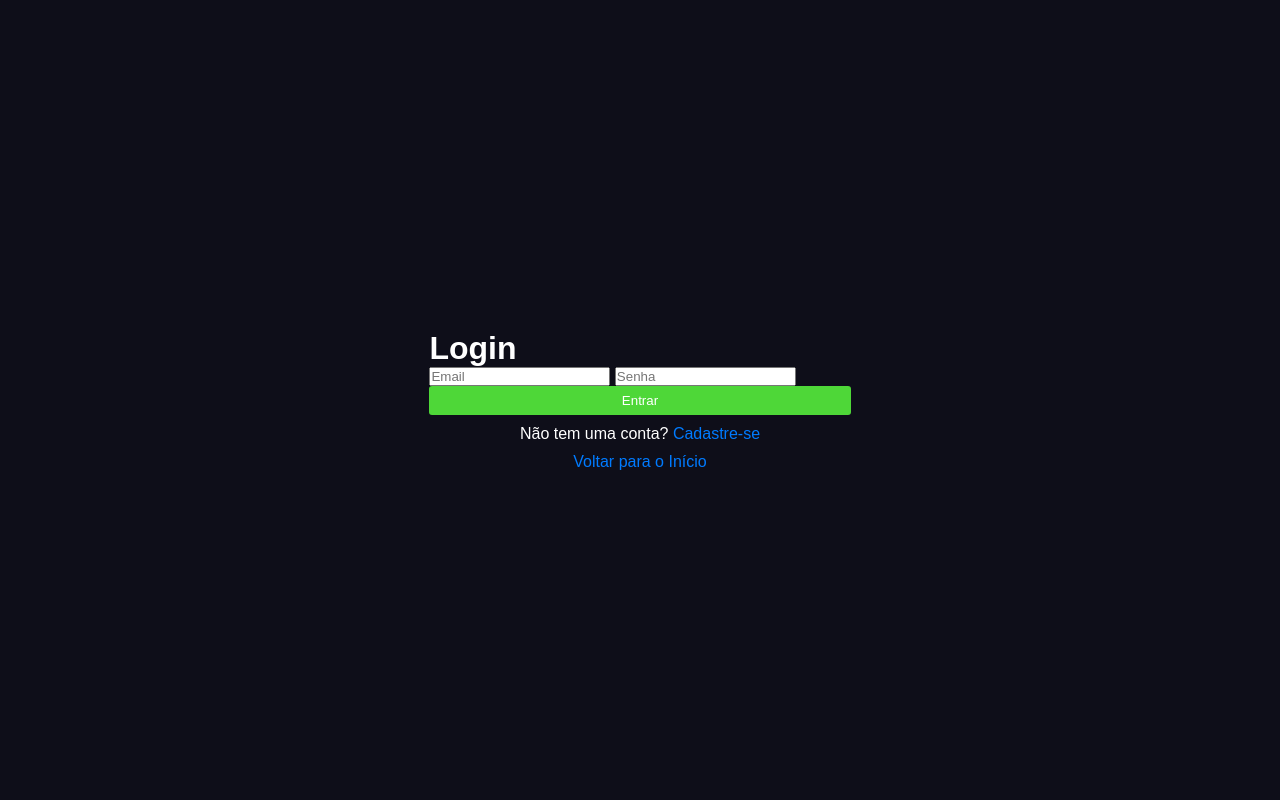
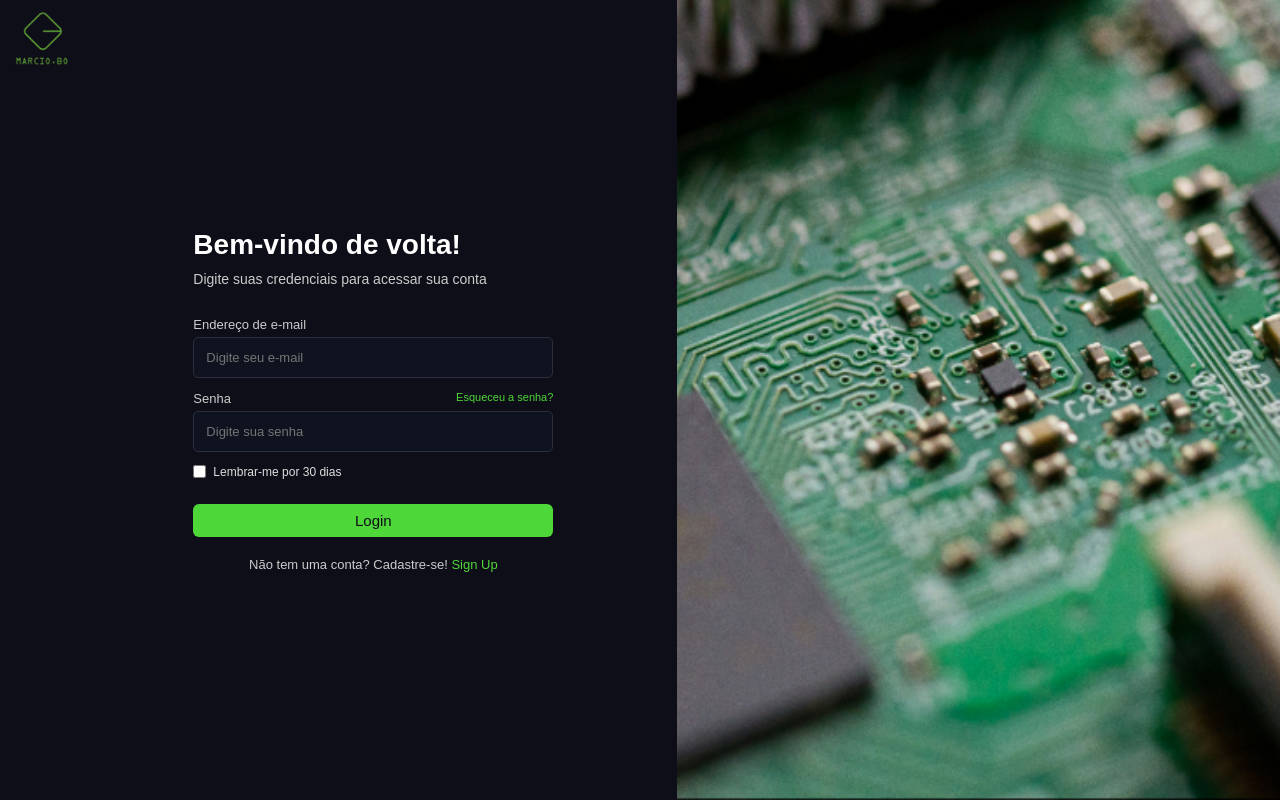
Before and after one commit to CaioDamascenoLK/edutec, a plain HTML site: page frontend/pages/login/login.html in a window 1280 px wide. Drawn offline with Linux system fonts and the light colour scheme.

Commit message:
Arrumando o css da página login

```diff
--- a/frontend/pages/login/login.css
+++ b/frontend/pages/login/login.css
@@ -1,52 +1,142 @@
 @import "/frontend/css/global.css";
+@import "/frontend/css/nav.css";
 body {
-    font-family: Arial, sans-serif;
+    background-color: var(--fundo);
+    color: var(--branco);
+    height: 100vh;
+    overflow: hidden;
+}
+.header {
+    width: 100%;
+    padding: 1.5rem 2rem;
+    display: flex;
+    align-items: center;
+    position: absolute;
+    top: 0;
+    left: 0;
+    z-index: 20;
+}
+
+.logo {
+    display: flex;
+    align-items: center;
+    gap: 1rem;
+    margin-top: 1.5rem;
+    margin-left: 1.5rem;
+    text-decoration: none;
+}
+
+.logo img {
+    height: 45px;
+    width: auto;
+}
+.page {
+    display: flex;
+    height: 100%;
+}
+
+.left {
+    width: 50%;
+    background-color: var(--fundo);
     display: flex;
     justify-content: center;
     align-items: center;
-    height: 100vh;
-    background-color: var(--fundo);
+    padding: 3rem;
 }
 
-.login-container {
-    background-color: white;
-    padding: 2rem;
-    border-radius: 5px;
-    box-shadow: 0 0 10px rgba(0, 0, 0, 0.1);
+.form-box {
+    width: 360px;
+}
+
+h1 {
+    font-size: 2.8rem;
+    margin-bottom: 1rem;
+}
+
+.sub {
+    font-size: 1.4rem;
+    color: #cccccc;
+    margin-bottom: 3rem;
 }
 
 .input-group {
-    margin-bottom: 1rem;
+    margin-bottom: 1.3rem;
 }
 
 .input-group label {
+    font-size: 1.3rem;
+    color: #cccccc;
+    margin-bottom: 0.5rem;
     display: block;
-    margin-bottom: 0.5rem;
 }
 
 .input-group input {
     width: 100%;
-    padding: 0.5rem;
-    border: 1px solid #ccc;
-    border-radius: 3px;
+    padding: 1.2rem;
+    background-color: #0f1320;
+    border: 1px solid #2a2e3d;
+    color: var(--branco);
+    border-radius: 0.5rem;
+    font-size: 1.3rem;
+}
+
+.input-group input:focus {
+    border-color: var(--verde);
+    outline: none;
+}
+
+.forgot {
+    font-size: 1.1rem;
+    float: right;
+    color: var(--verde);
+    text-decoration: none;
+    margin-bottom: 0.5rem;
+}
+
+.checkbox-container {
+    display: flex;
+    align-items: center;
+    gap: 0.7rem;
+    margin-bottom: 1.5rem;
+}
+
+.checkbox-container label {
+    font-size: 1.2rem;
+    color: #ddd;
 }
 
 button {
     width: 100%;
-    padding: 0.7rem;
+    padding: .8rem;
     background-color: var(--verde);
-    color: white;
+    color: var(--fundo);
     border: none;
-    border-radius: 3px;
+    border-radius: 0.6rem;
     cursor: pointer;
+    font-size: 1.5rem;
+    margin-top: 1rem;
+    transition: 0.2s;
 }
 
-p {
-    text-align: center;
-    margin-top: 1rem;
+button:hover {
+    opacity: 0.9;
 }
 
-a {
-    color: #007bff;
+.register-text {
+    text-align: center;
+    margin-top: 2rem;
+    color: #cccccc;
+    font-size: 1.3rem;
+}
+
+.register-text a {
+    color: var(--verde);
     text-decoration: none;
 }
+
+.right {
+    width: 50%;
+    background-size: cover;
+    background-position: center;
+    background-repeat: no-repeat;
+}
--- a/frontend/pages/login/login.html
+++ b/frontend/pages/login/login.html
@@ -5,34 +5,77 @@
     <meta name="viewport" content="width=device-width, initial-scale=1.0">
     <title>Login / Cadastro</title>
     <link rel="stylesheet" href="login.css">
+    <script src="login.js" defer></script>
 </head>
 <body>
-    <div class="container">
-        <!-- Tela de Login -->
-        <div id="login-view">
-            <h1>Login</h1>
+
+<div class="page">
+    <div class="logo">
+        <a href="/frontend/index.html">
+            <img src="/frontend/pages/img/logoMarcio.png" alt="logo MarcioBo">
+        </a>
+    </div>
+
+    <div class="left">
+        <div id="login-view" class="form-box">
+            <h1>Bem-vindo de volta!</h1>
+            <p class="sub">Digite suas credenciais para acessar sua conta</p>
             <form id="login-form">
-                <input type="email" id="login-email" placeholder="Email" required>
-                <input type="password" id="login-password" placeholder="Senha" required>
-                <button type="submit">Entrar</button>
+                <div class="input-group">
+                    <label for="login-email">Endereço de e-mail</label>
+                    <input type="email" id="login-email" placeholder="Digite seu e-mail" required>
+                </div>
+                <div class="input-group">
+                    <label for="login-password">
+                        Senha
+                        <a href="#" class="forgot">Esqueceu a senha?</a>
+                    </label>
+                    <input type="password" id="login-password" placeholder="Digite sua senha" required>
+                </div>
+                <div class="checkbox-container">
+                    <input type="checkbox" id="remember">
+                    <label for="remember">Lembrar-me por 30 dias</label>
+                </div>
+
+                <button type="submit">Login</button>
             </form>
-            <p>Não tem uma conta? <a href="#" id="show-signup">Cadastre-se</a></p>
-            <p><a href="../../index.html">Voltar para o Início</a></p>
+            <p class="register-text">Não tem uma conta? Cadastre-se!
+                <a href="#" id="show-signup">Sign Up</a>
+            </p>
         </div>
 
-        <!-- Tela de Cadastro -->
-        <div id="signup-view" style="display: none;">
-            <h1>Cadastro</h1>
+        <div id="signup-view" class="form-box" style="display: none;">
+            <h1>Criar conta</h1>
+            <p class="sub">Preencha os dados para criar sua conta</p>
             <form id="signup-form">
-                <input type="text" id="signup-username" placeholder="Nome de usuário" required>
-                <input type="email" id="signup-email" placeholder="Email" required>
-                <input type="password" id="signup-password" placeholder="Senha" required>
-                <button type="submit">Cadastrar</button>
+
+                <div class="input-group">
+                    <label for="signup-username">Nome de usuário</label>
+                    <input type="text" id="signup-username" placeholder="Seu nome" required>
+                </div>
+                <div class="input-group">
+                    <label for="signup-email">Email</label>
+                    <input type="email" id="signup-email" placeholder="Digite seu email" required>
+                </div>
+                <div class="input-group">
+                    <label for="signup-password">Senha</label>
+                    <input type="password" id="signup-password" placeholder="Crie uma senha" required>
+                </div>
+                <div class="checkbox-container">
+                    <input type="checkbox" id="remember">
+                    <label for="remember">Eu concordo com os termos e a política</label>
+                </div>
+
+                <button type="submit">Inscrever-se</button>
             </form>
-            <p>Já tem uma conta? <a href="#" id="show-login">Faça login</a></p>
-            <p><a href="../../index.html">Voltar para o Início</a></p>
+            <p class="register-text">Já possui uma conta?
+                <a href="#" id="show-login">Login</a>
+            </p>
         </div>
+
     </div>
-    <script src="login.js"></script>
+    <div class="right" style="background-image: url('/frontend/pages/img/loginfundo.png');"></div>
+
+</div>
 </body>
 </html>
```
Also changed, not shown: backend/server.js (+59 -67 lines), frontend/pages/img/loginfundo.png (added), 1 other file.
